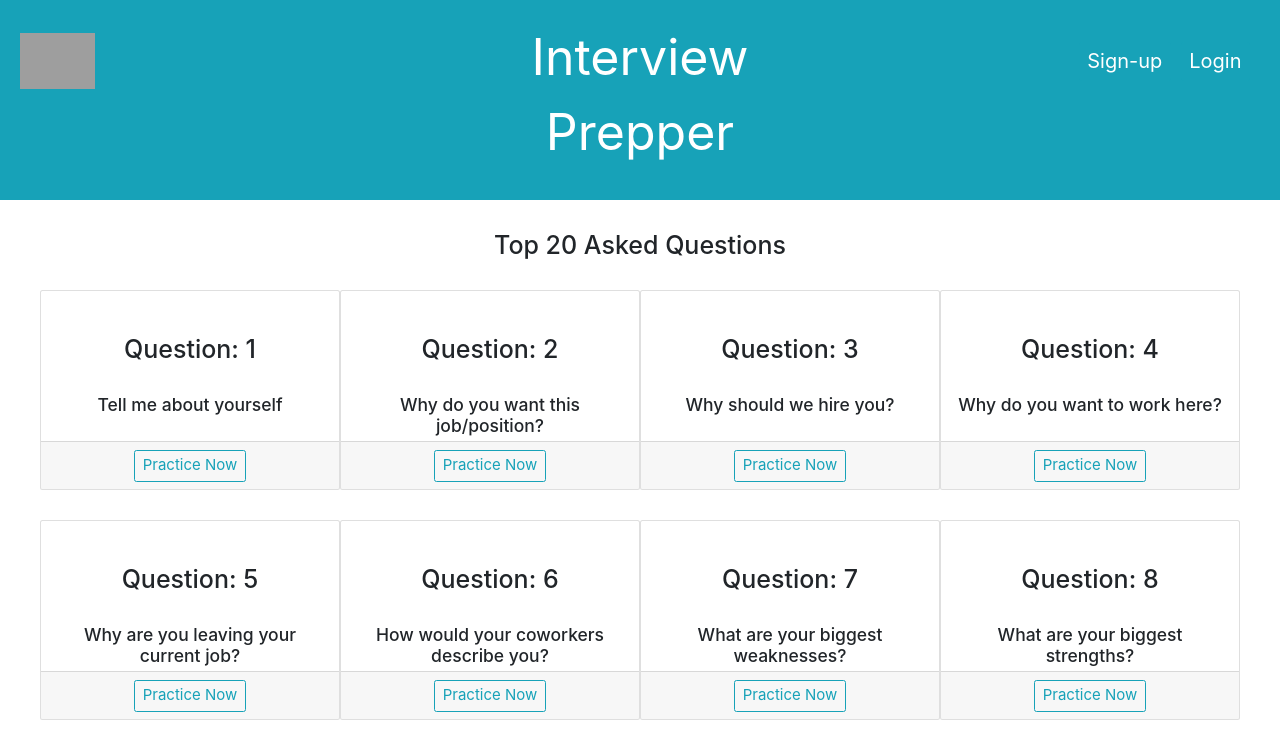
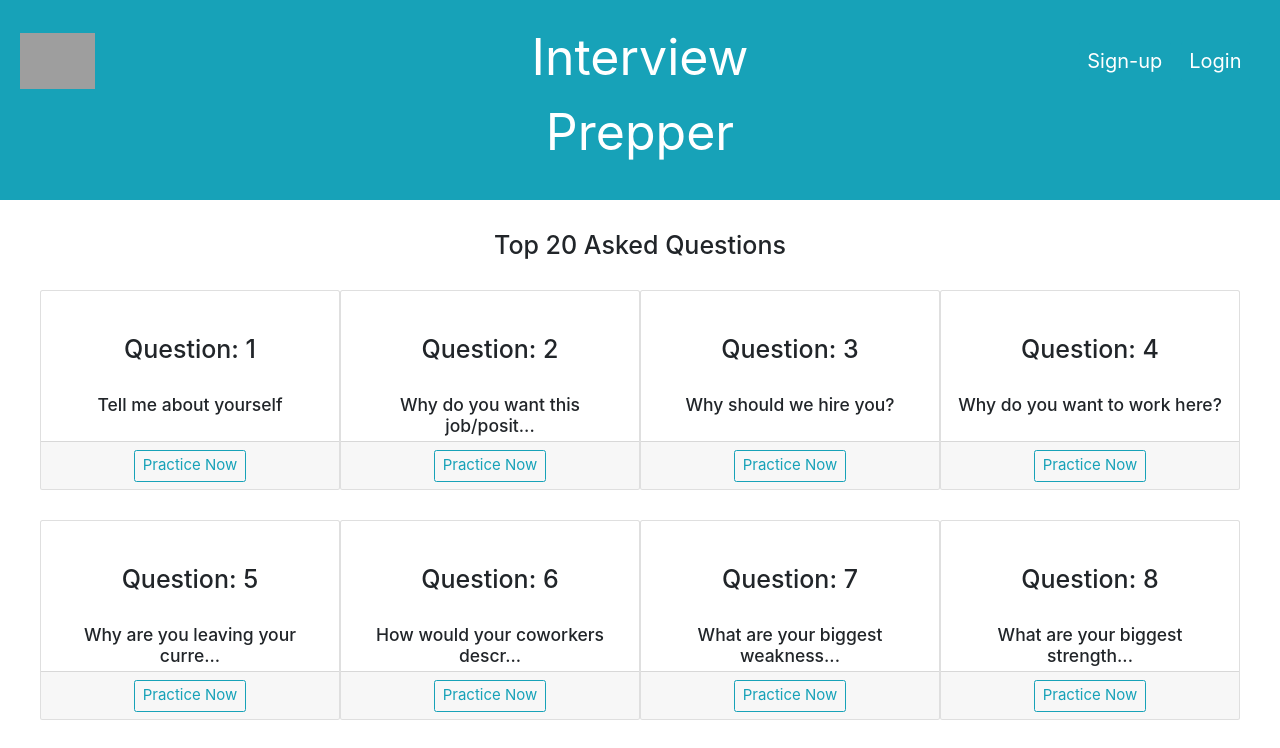
Before and after one commit to stanleysh/interview_preppy, a React (Create React App) app: page /demo in a window 1280 px wide. Shown: the top 748 px of the page. Built offline with nearby package versions, Linux system fonts and the light colour scheme; grey boxes are pictures that could not be loaded.

Commit message:
got preview cards to dispaly correctly

```diff
--- a/models/interviewQuestions.js
+++ b/models/interviewQuestions.js
@@ -10,4 +10,4 @@ const interviewQuestionSchema = new mongoose.schema({
     timeStamps: true
 });
 
-module.exports = Mongoose.model("interviewQuestions", interviewQuestionSchema);
+module.exports = Mongoose.model("InterviewQuestions", interviewQuestionSchema);
--- a/models/users.js
+++ b/models/users.js
@@ -1,12 +1,14 @@
 const mongoose = require('mongoose');
 const bcrypt = require('bcrypt');
+
 
 const SALT_ROUNDS = 6;
 
 const userSchema = new mongoose.Schema({
-  name: String,
+  name: {type: String},
   email: {type: String, required: true, lowercase: true, unique: true},
-  password: String
+  password: {type: String},
+  questions: [{type: Schema.Types.ObjectId, ref:'InterviewQuestions'}]
 }, {
   timestamps: true
 });
--- a/src/components/InterviewCard/InterviewCard.jsx
+++ b/src/components/InterviewCard/InterviewCard.jsx
@@ -11,14 +11,20 @@ function InterviewCard(props) {
     const handleClose = () => setShow(false);
     const handleShow = () => setShow(true);
 
+    let questionPreview;
+    if (props.question.length > 30) {
+        questionPreview = <h3>{props.question.slice(0,30)}...</h3>
+    } else {
+        questionPreview = <h3>{props.question}</h3>
+    }
+
     return (
         <>
         <div className='InterviewCard'>
             <Card style={{ width: '300px', height: '200px'}}>
                 <Card.Body>
                     <h1>Question: {props.questionNum}</h1>
-                    <h3>{props.question}</h3>
-
+                    {questionPreview}
                 </Card.Body>
                 <Card.Footer>
                     <Button variant="outline-info" className="practice" onClick={handleShow}>Practice Now</Button>
```
